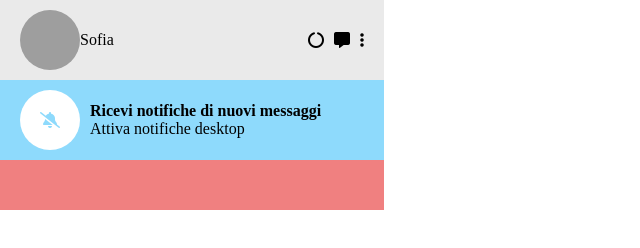
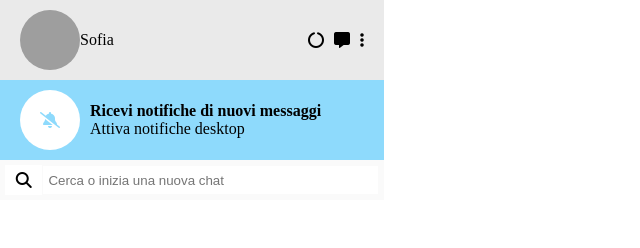
Before and after one commit to christianarca27/vue-boolzapp, a plain HTML site: page index.html in a window 1280 px wide. Shown: the whole page, without its empty margins (0-640 px from the left). Drawn offline with nearby package versions, Linux system fonts and the light colour scheme; grey boxes are pictures that could not be loaded.

Commit message:
feat: stile barra di ricerca

```diff
--- a/css/style.css
+++ b/css/style.css
@@ -100,11 +100,34 @@
 }
 /* /notify-banner */
 
+/* search-bar */
 #app #app-left #search-bar {
-    background-color: lightcoral;
+    background-color: #fafafa;
     width: 100%;
-    height: 50px;
+    height: 40px;
+    padding: 5px;
+
+    display: flex;
+    flex-flow: row nowrap;
 }
+
+#app #app-left #search-bar span {
+    background-color: white;
+    width: 10%;
+    height: 100%;
+
+    display: flex;
+    justify-content: center;
+    align-items: center;
+}
+
+#app #app-left #search-bar input {
+    width: 90%;
+    height: 100%;
+    padding: 0 5px;
+    border: 1px solid #fafafa;
+}
+/* /search-bar */
 
 #app #app-left #contact-list {
     background-color: darkred;
--- a/index.html
+++ b/index.html
@@ -49,9 +49,12 @@
             </div>
             <!-- /notify-banner -->
 
+            <!-- search-bar -->
             <div id="search-bar">
-
+                <span><i class="fa-solid fa-magnifying-glass"></i></span>
+                <input type="text" name="" id="" placeholder="Cerca o inizia una nuova chat">
             </div>
+            <!-- /search-bar -->
 
             <div id="contact-list">
 
```
